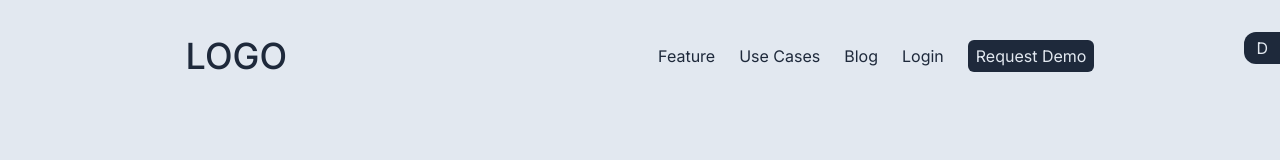
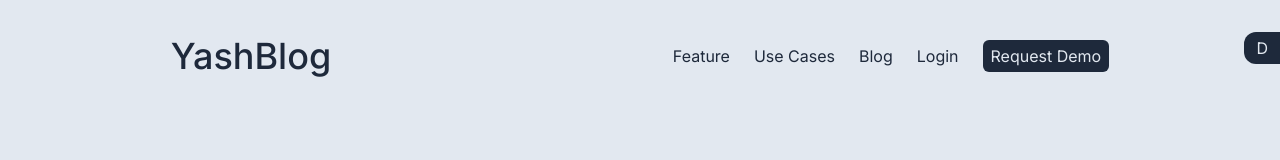
Before and after one commit to yashG0/res-blog-app, a Next.js app: page /Blog in a window 1280 px wide. Shown: the top 160 px of the page. Built offline with nearby package versions, Linux system fonts and the light colour scheme.

Commit message:
Initial commit

```diff
--- a/src/app/Blog/page.jsx
+++ b/src/app/Blog/page.jsx
@@ -34,7 +34,7 @@ const Page = () => {
         {/* MY HEADER */}
         <header className='h-[14vh]'>
           <nav className='max-w-full md:max-w-screen-xl h-full flex items-center justify-around m-auto'>
-            <div className='text-4xl font-medium'>LOGO</div>
+            <div className='text-3xl md:text-4xl font-medium'>YashBlog</div>
             <ul className='hidden md:flex items-center justify-center gap-6'>
               {
                 nav_item.map((item, id) => (
@@ -61,7 +61,7 @@ const Page = () => {
 
             </ul>
           </nav>
-          <button onClick={toggleDarkMode} className={`top-6 md:top-8 right-0 rounded-l-xl absolute px-3 py-1 ${dark ? 'text-slate-800 bg-slate-200' : 'text-slate-200 bg-slate-800'}`}>{dark ? 'L' : 'D'}</button>
+          <button onClick={toggleDarkMode} className={`top-[34.3px] md:top-8 right-0 rounded-l-xl absolute px-3 py-1 ${dark ? 'text-slate-800 bg-slate-200' : 'text-slate-200 bg-slate-800'}`}>{dark ? 'L' : 'D'}</button>
         </header>
 
         {/* MY HERO SECTION */}
@@ -83,7 +83,7 @@ const Page = () => {
                 <h1 className={`text-2xl md:text-4xl font-bold my-4 ${index===0 && dark ?'md:text-gray-300':'md:text-gray-700'}`}>{item.name}</h1>
 
                 {/* Paragraph */}
-                <p className={`block ${dark?'text-gray-500':''} ${index===0 && dark ?'md:text-gray-400':'md:text-gray-600'}`}>{item.para}</p>
+                <p className={`${dark?'text-gray-500':''} ${index===0 && dark ?'md:text-gray-400':'md:text-gray-600'}`}>{item.para}</p>
 
                 <p className={`hidden md:block ${dark?'text-gray-500':''} ${index===0 && dark ?'md:text-gray-400':'md:text-gray-600'}`}>{item.para}</p>
               </div>
```
